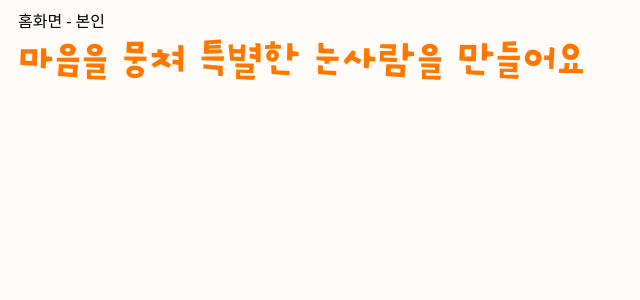
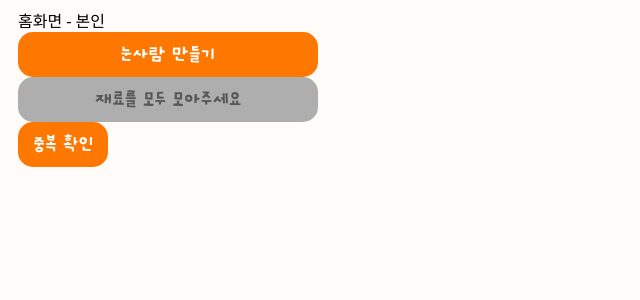
Before and after one commit to Ureca3rd-FE/moong-FE, a React (Vite) app: page / in a window 1280 px wide. Shown: the top 300 px of the page, without its empty margins (0-640 px from the left). Built offline with nearby package versions, Linux system fonts and the light colour scheme.

Commit message:
[feat] 버튼 컴포넌트 구현

```diff
--- /dev/null
+++ b/src/components/ComponentExample.tsx
@@ -0,0 +1,14 @@
+import Button from './common/Button';
+
+const ComponentExample = () => {
+  return (
+    <>
+      {/* 버튼 사용 예시 */}
+      <Button type="large">눈사람 만들기</Button>
+      <Button type="disabled">재료를 모두 모아주세요</Button>
+      <Button type="small">중복 확인</Button>
+    </>
+  );
+};
+
+export default ComponentExample;
--- a/src/components/common/Button.tsx
+++ b/src/components/common/Button.tsx
@@ -1,5 +1,22 @@
-const Button = () => {
-  return <>Button</>;
+import type { ReactElement } from 'react';
+
+const typeToClassNameMap = {
+  small: 'button-small',
+  blue: 'button-large-blue',
+  large: 'button-large',
+  disabled: 'button-disabled',
+};
+
+const Button = ({
+  type = 'large',
+  children,
+}: {
+  type?: 'small' | 'blue' | 'large' | 'disabled';
+  children: ReactElement | string;
+}) => {
+  const className = typeToClassNameMap[type] || 'button-large';
+
+  return <button className={className}>{children}</button>;
 };
 
 export default Button;
--- a/src/pages/MyHome.tsx
+++ b/src/pages/MyHome.tsx
@@ -1,8 +1,10 @@
+import ComponentExample from '../components/ComponentExample';
+
 const MyHome = () => {
   return (
     <div className="container">
       홈화면 - 본인
-      <div className="example">마음을 뭉쳐 특별한 눈사람을 만들어요</div>
+      <ComponentExample />
     </div>
   );
 };
--- /dev/null
+++ b/src/style/components/button.scss
@@ -0,0 +1,31 @@
+@use '../global/text-style' as ts;
+@use '../global/color' as c;
+
+%button-sizing {
+  height: 45px;
+  border-radius: 15px;
+  border: none;
+  outline: none;
+  @include ts.text-style(ts.$text-dandan-20);
+}
+
+.button-large {
+  width: 300px;
+  @extend %button-sizing;
+  background-color: c.$color-main;
+  color: white;
+}
+
+.button-disabled {
+  width: 300px;
+  @extend %button-sizing;
+  background-color: c.$color-gray-600;
+  color: c.$color-gray-800;
+}
+
+.button-small {
+  width: 90px;
+  @extend %button-sizing;
+  background-color: c.$color-main;
+  color: white;
+}
--- a/src/style/global/text-style.scss
+++ b/src/style/global/text-style.scss
@@ -17,7 +17,7 @@
 @font-face {
   font-family: 'dandan';
   src: url('../../assets/fonts/OkDanDan-Bold.otf') format('opentype');
-  font-weight: 700;
+  font-weight: 600;
   font-display: swap;
 }
 
--- a/src/style/main.scss
+++ b/src/style/main.scss
@@ -2,6 +2,7 @@
 @use './global/text-style.scss';
 
 @use './example.scss';
+@use './components/button.scss';
 
 html {
   background-color: #fffbf8;
@@ -9,6 +10,8 @@ html {
 
 .container {
   width: 100%;
+  display: flex;
+  flex-direction: column;
   margin: 0 auto;
   padding: 0 10px;
   box-sizing: border-box;
```
Also changed, not shown: vite.config.ts (+4 -4 lines).
